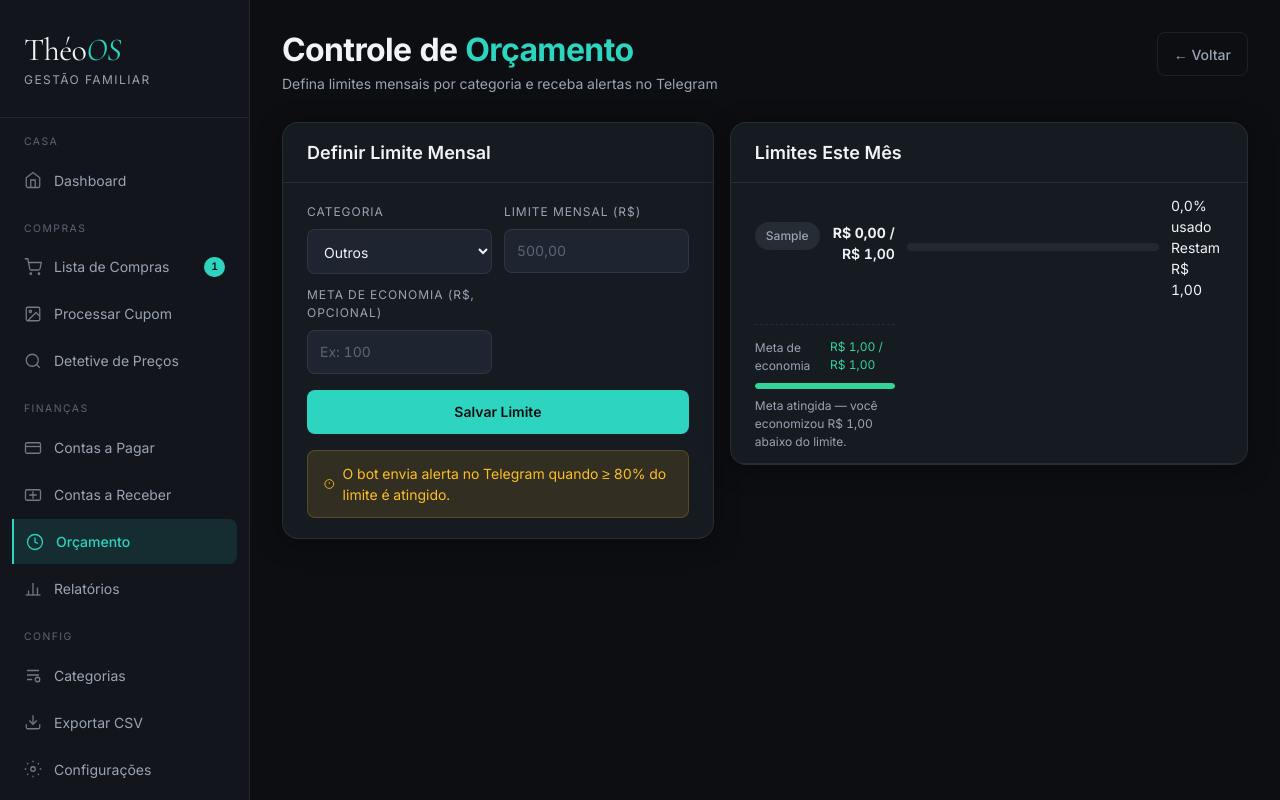
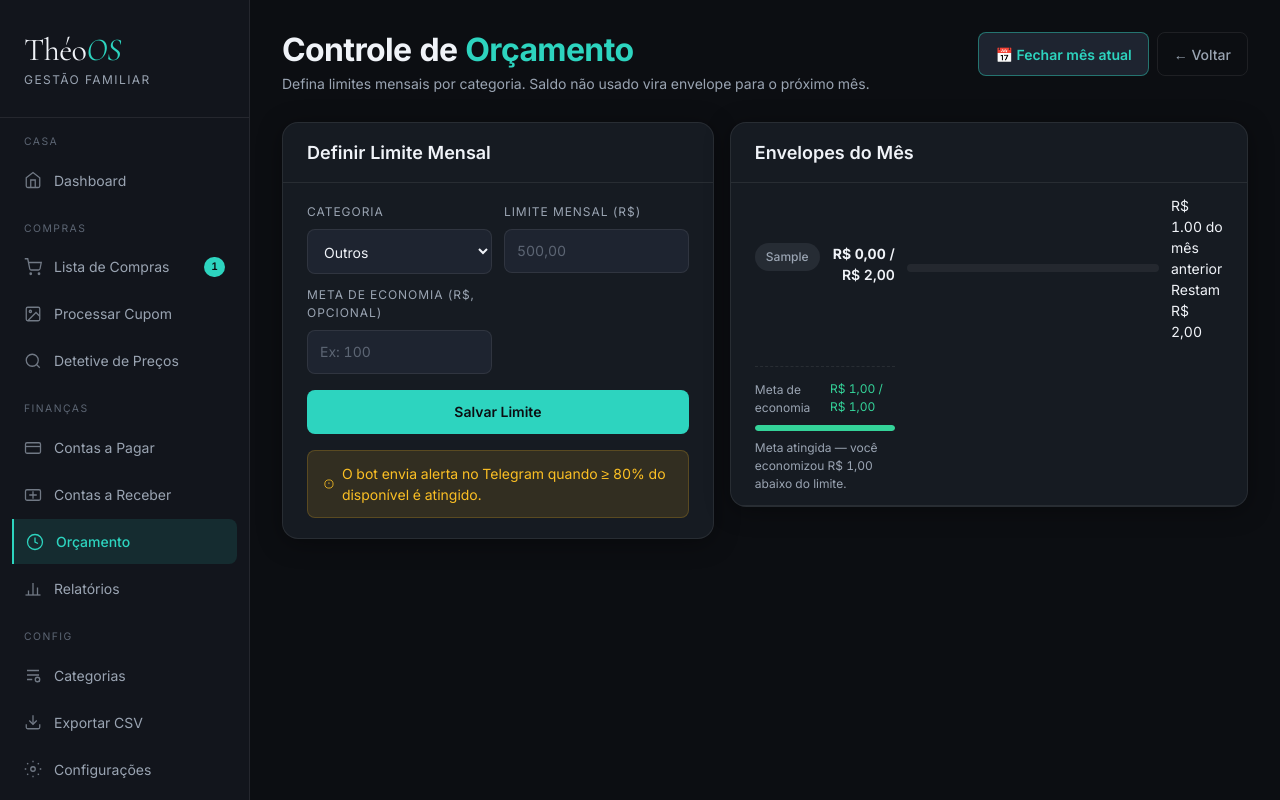
Before and after one commit to simoesleandro/theoos-app, a Flask app: page /orcamento in a window 1280 px wide. Run offline with Flask 3, Linux system fonts and the light colour scheme; tables that the repository leaves empty hold one stand-in row (values such as "Sample post"); some libraries are stand-ins or nearby versions.

Commit message:
feat(orcamento): envelope budgeting with monthly rollover
models.py + db_migrate v6: add Orcamento.saldo_mes_anterior (REAL NOT NULL DEFAULT 0). Migration applied automatically on next boot.

blueprints/orcamento.py: GET /orcamento now passes envelopes list with {categoria, limite, saldo_anterior, disponivel, gasto, restante, excedeu, pct}. New POST /orcamento/fechar rolls the current month: for each orcamento, compute saldo = limite - gasto, store max(saldo, 0) as saldo_mes_anterior. Negative balances don't carry (no debt rollover).

templates/orcamento.html: redesigned as 'Envelopes do Mes' with Fechar mes atual button (POST). Each envelope shows saldo_anterior as the carryover source, 'Restam R$ X' as the available surplus, and 'Excedeu em R$ X' when over budget. Empty state still graceful.

```diff
--- a/blueprints/orcamento.py
+++ b/blueprints/orcamento.py
@@ -40,6 +40,7 @@ def orcamento():
 
     orcamentos = Orcamento.query.all()
     savings: dict = {}
+    envelopes: list[dict] = []
     for o in orcamentos:
         gasto = gastos_mes.get(o.categoria, 0)
         prog = insights.budget_savings_progress(
@@ -47,9 +48,52 @@ def orcamento():
         )
         if prog:
             savings[o.categoria] = prog
+        saldo_anterior = float(getattr(o, "saldo_mes_anterior", 0.0) or 0.0)
+        disponivel = float(o.limite_mensal) + saldo_anterior
+        restante = disponivel - gasto
+        envelopes.append(
+            {
+                "categoria": o.categoria,
+                "limite": float(o.limite_mensal),
+                "saldo_anterior": saldo_anterior,
+                "disponivel": disponivel,
+                "gasto": gasto,
+                "restante": restante,
+                "excedeu": restante < 0,
+                "pct": (gasto / disponivel * 100) if disponivel > 0 else 0,
+            }
+        )
+
     return render_template(
         "orcamento.html",
         orcamentos=orcamentos,
         gastos_mes=dict(gastos_mes),
         savings=savings,
+        envelopes=envelopes,
     )
+
+
+@bp.route("/orcamento/fechar", methods=["POST"])
+def fechar_mes():
+    """Fecha o mês atual: para cada orçamento, salva o saldo (limite - gasto)
+    como saldo_mes_anterior para o próximo mês. Saldos negativos são zerados
+    (não transportamos dívidas para o envelope seguinte)."""
+    hoje = date.today()
+    primeiro_dia = date(hoje.year, hoje.month, 1)
+
+    gastos_mes: dict[str, float] = defaultdict(float)
+    for item in ItemGasto.query.join(Financas).filter(Financas.data >= primeiro_dia).all():
+        gastos_mes[item.categoria or "Outros"] += item.valor_total
+
+    count = 0
+    for o in Orcamento.query.all():
+        gasto = gastos_mes.get(o.categoria, 0)
+        saldo = float(o.limite_mensal) - gasto
+        o.saldo_mes_anterior = max(saldo, 0.0)
+        count += 1
+    db.session.commit()
+    flash(
+        f"Mês fechado para {count} orçamento(s). Saldos restantes foram transportados.",
+        "success",
+    )
+    return redirect(url_for("orcamento.orcamento"))
--- a/models.py
+++ b/models.py
@@ -105,6 +105,7 @@ class Orcamento(db.Model):
     categoria = db.Column(db.String(50), unique=True, nullable=False)
     limite_mensal = db.Column(db.Float, nullable=False)
     meta_economia = db.Column(db.Float, nullable=True)
+    saldo_mes_anterior = db.Column(db.Float, nullable=False, default=0.0)
 
 
 class Categoria(db.Model):
--- a/templates/orcamento.html
+++ b/templates/orcamento.html
@@ -8,12 +8,20 @@
 <div class="page-header reveal">
   <div>
     <h1 class="page-heading">Controle de <em>Orçamento</em></h1>
-    <p class="page-sub">Defina limites mensais por categoria e receba alertas no Telegram</p>
+    <p class="page-sub">Defina limites mensais por categoria. Saldo não usado vira envelope para o próximo mês.</p>
   </div>
   <div class="page-actions">
+    {% if orcamentos %}
+    <form action="/orcamento/fechar" method="POST" style="display:inline;margin:0">
+      <input type="hidden" name="csrf_token" value="{{ csrf_token() }}">
+      <button type="submit" class="btn btn-outline" onclick="return confirm('Fechar o mês atual? Os saldos restantes viram saldo_mes_anterior e zeram para o próximo mês. Continuar?')">📅 Fechar mês atual</button>
+    </form>
+    {% endif %}
     <a href="/" class="btn btn-ghost">← Voltar</a>
   </div>
 </div>
+
+{{ flash_messages() }}
 
 <div class="orc-grid">
   <div class="orc-col">
@@ -50,12 +58,11 @@
         </form>
         <div class="alert alert-warning" style="margin-top:16px;margin-bottom:0">
           <svg width="14" height="14" viewBox="0 0 24 24" fill="none" stroke="currentColor" stroke-width="2"><circle cx="12" cy="12" r="10"/><line x1="12" y1="8" x2="12" y2="12"/><line x1="12" y1="16" x2="12.01" y2="16"/></svg>
-          O bot envia alerta no Telegram quando ≥ 80% do limite é atingido.
+          O bot envia alerta no Telegram quando ≥ 80% do disponível é atingido.
         </div>
       </div>
     </div>
 
-    <!-- Categories without budget -->
     {% set cats_com_orc = orcamentos | map(attribute='categoria') | list %}
     {% set cats_gastas = gastos_mes.keys() | list %}
     {% set cats_sem_orc = cats_gastas | reject('in', cats_com_orc) | list %}
@@ -74,40 +81,52 @@
     {% endif %}
   </div>
 
-  <!-- Right: budgets with progress -->
   <div class="panel reveal">
     <div class="panel-header">
-      <div class="panel-title">Limites Este Mês</div>
+      <div class="panel-title">Envelopes do Mês</div>
     </div>
 
-    {% if orcamentos %}
-      {% for orc in orcamentos %}
-        {% set gasto = gastos_mes.get(orc.categoria, 0) %}
-        {% set pct = (gasto / orc.limite_mensal * 100) | round(1) %}
+    {% if envelopes %}
+      {% for e in envelopes %}
+        {% set pct = (e.pct) %}
         {% set pct_clamped = [pct, 100] | min %}
-        {% set status = 'over' if pct >= 100 else ('warn' if pct >= 80 else 'ok') %}
+        {% set status = 'over' if e.excedeu else ('warn' if pct >= 80 else 'ok') %}
         <div class="budget-row">
           <div class="budget-header">
             <div class="budget-cat">
-              {{ chip(orc.categoria) }}
-              {% if pct >= 100 %}
+              {{ chip(e.categoria) }}
+              {% if e.excedeu %}
+                <span class="status-hint danger">Excedeu em {{ (e.gasto - e.disponivel) | dinheiro }}</span>
+              {% elif pct >= 100 %}
                 <span class="status-hint danger">Limite atingido</span>
               {% elif pct >= 80 %}
                 <span class="status-hint warning">Atenção</span>
               {% endif %}
             </div>
             <div class="budget-amounts">
-              <strong>{{ gasto | dinheiro }}</strong> / {{ orc.limite_mensal | dinheiro }}
+              <strong>{{ e.gasto | dinheiro }}</strong> / {{ e.disponivel | dinheiro }}
             </div>
           </div>
           <div class="progress-track">
             <div class="progress-fill progress-{{ status }}" style="width: {{ pct_clamped }}%"></div>
           </div>
           <div class="progress-label">
-            <span>{{ pct | numero(1) }}% usado</span>
-            <span>Restam {{ [orc.limite_mensal - gasto, 0] | max | dinheiro }}</span>
+            <span>
+              {% if e.saldo_anterior > 0 %}
+                R$ {{ '%.2f' % e.saldo_anterior }} do mês anterior
+              {% else %}
+                Sem saldo anterior
+              {% endif %}
+            </span>
+            <span>
+              {% if e.excedeu %}
+                Excedido em {{ (e.gasto - e.disponivel) | dinheiro }}
+              {% else %}
+                Restam {{ e.restante | dinheiro }}
+              {% endif %}
+            </span>
           </div>
-          {% set meta_prog = savings.get(orc.categoria) %}
+          {% set meta_prog = savings.get(e.categoria) %}
           {% if meta_prog %}
           <div class="savings-meta">
             <div class="savings-meta-head">
--- a/theoos/db_migrate.py
+++ b/theoos/db_migrate.py
@@ -1,7 +1,7 @@
 """Migrações incrementais SQLite (schema version em app_setting)."""
 from sqlalchemy import text
 
-SCHEMA_VERSION = 5
+SCHEMA_VERSION = 6
 
 MIGRATIONS = [
     # v1 — auditoria, config, recorrência, criado_por
@@ -59,6 +59,10 @@ MIGRATIONS = [
     );
     CREATE INDEX IF NOT EXISTS idx_produto_nome ON produto(nome);
     ALTER TABLE item_gasto ADD COLUMN produto_id INTEGER REFERENCES produto(id);
+    """,
+    # v6 — saldo do mês anterior no orçamento (envelope)
+    """
+    ALTER TABLE orcamento ADD COLUMN saldo_mes_anterior REAL NOT NULL DEFAULT 0;
     """,
 ]
 
@@ -156,6 +160,19 @@ def run_migrations(db):
                     except Exception:
                         pass
 
+            elif step == 6:
+                for stmt in MIGRATIONS[5].strip().split(";"):
+                    s = stmt.strip()
+                    if not s:
+                        continue
+                    if "orcamento" in s and "saldo_mes_anterior" in s and _column_exists(conn, "orcamento", "saldo_mes_anterior"):
+                        continue
+                    try:
+                        conn.execute(text(s))
+                        conn.commit()
+                    except Exception:
+                        pass
+
             conn.execute(
                 text(
                     "INSERT OR REPLACE INTO app_setting (key, value) VALUES ('schema_version', :v)"
```
